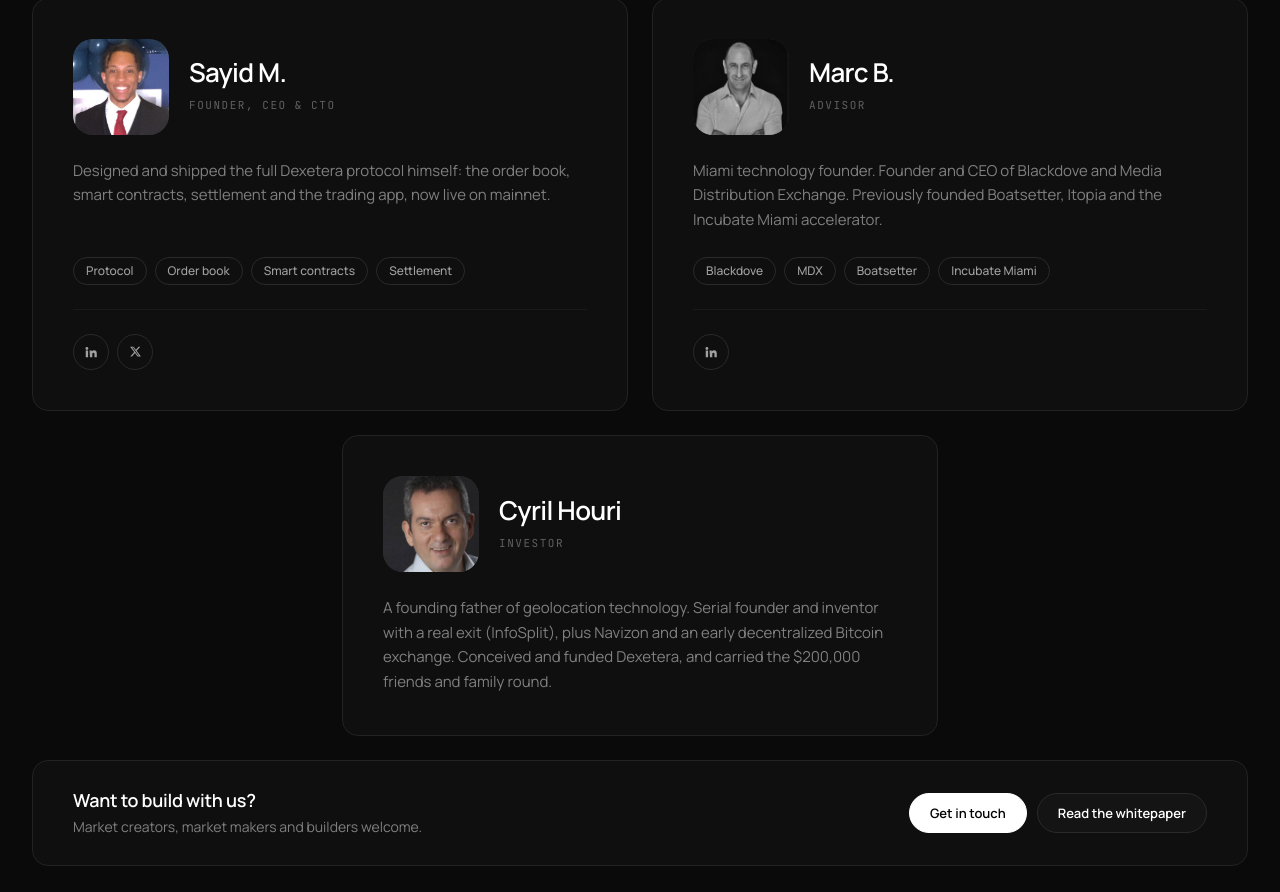
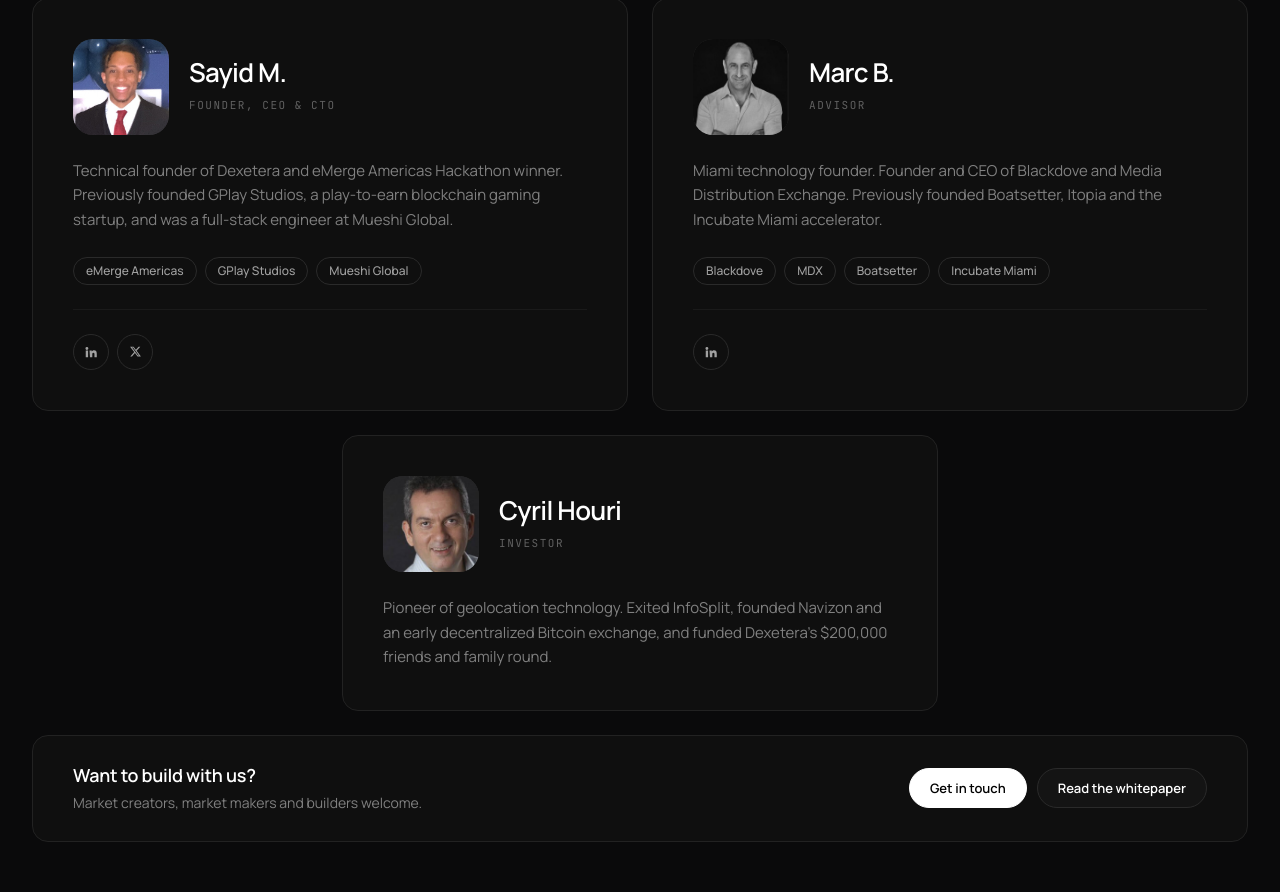
Before and after one commit to SayidwithDexextra/GlobalRiskExchange, a Next.js app: page /team in a window 1280 px wide. Shown: the part 389-1281 px from the top of the page. Built offline with nearby package versions, Linux system fonts and the light colour scheme; no server answers.

Commit message:
Update founder and investor bios on the team page.

```diff
--- a/src/components/team/teamData.ts
+++ b/src/components/team/teamData.ts
@@ -20,8 +20,8 @@ export const TEAM: TeamMember[] = [
     name: "Sayid M.",
     role: "FOUNDER, CEO & CTO",
     photo: "/team/sayid.jpg",
-    bio: "Designed and shipped the full Dexetera protocol himself: the order book, smart contracts, settlement and the trading app, now live on mainnet.",
-    tags: ["Protocol", "Order book", "Smart contracts", "Settlement"],
+    bio: "Technical founder of Dexetera and eMerge Americas Hackathon winner. Previously founded GPlay Studios, a play-to-earn blockchain gaming startup, and was a full-stack engineer at Mueshi Global.",
+    tags: ["eMerge Americas", "GPlay Studios", "Mueshi Global"],
     links: [
       { kind: "linkedin", href: "https://www.linkedin.com/in/sayiddexetera", label: "Sayid M. on LinkedIn" },
       { kind: "x", href: "https://x.com/dexeteralabs", label: "Dexetera on X" },
@@ -43,7 +43,7 @@ export const TEAM: TeamMember[] = [
     name: "Cyril Houri",
     role: "INVESTOR",
     photo: "/team/cyril.jpg",
-    bio: "A founding father of geolocation technology. Serial founder and inventor with a real exit (InfoSplit), plus Navizon and an early decentralized Bitcoin exchange. Conceived and funded Dexetera, and carried the $200,000 friends and family round.",
+    bio: "Pioneer of geolocation technology. Exited InfoSplit, founded Navizon and an early decentralized Bitcoin exchange, and funded Dexetera's $200,000 friends and family round.",
     tags: [],
     links: [],
   },
```
